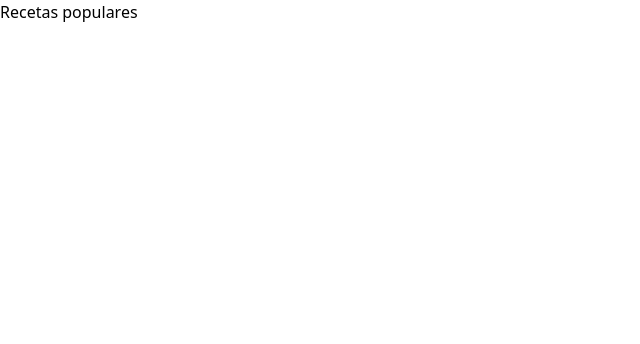
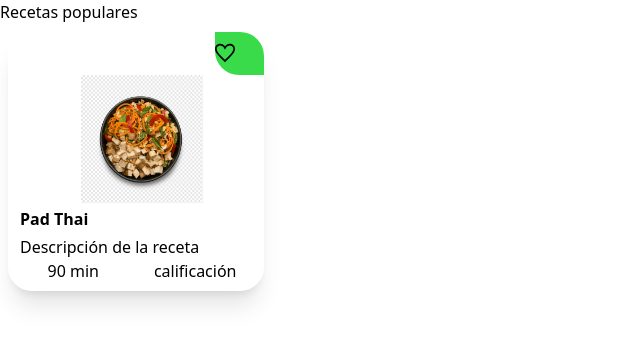
Before and after one commit to manugomz/Recetario, a React (Vite) app: page /recetas-populares in a window 1280 px wide. Shown: the top 344 px of the page, without its empty margins (0-640 px from the left). Built offline with nearby package versions, Linux system fonts and the light colour scheme.

Commit message:
Recipe box demo, styling missing

```diff
--- a/index.html
+++ b/index.html
@@ -4,7 +4,7 @@
     <meta charset="UTF-8" />
     <link rel="icon"  href="../public/images/logo.png" />
     <meta name="viewport" content="width=device-width, initial-scale=1.0" />
-    <title>Vite + React</title>
+    <title>Recetary</title>
   </head>
   <body>
     <div id="root"></div>
--- a/src/components/RecipeBox.jsx
+++ b/src/components/RecipeBox.jsx
@@ -2,7 +2,17 @@ import React from 'react';
 
 function RecipeBox() {
     return (
-        <div>
+        <div className='flex flex-col justify-around w-1/5 aspect-square shadow-xl bg-gray-200 rounded-3xl m-2 pl-3'>
+            <button className='flex items-center h-1/6 w-1/5 bg-main-green rounded-tr-3xl rounded-bl-3xl self-end hover:bg-black'>
+                <img className='h-5 self-center' src='../../public/images/fav.svg'/>
+            </button>
+            <img className='h-1/2 w-1/2 self-center' src='../../public/images/pad-thai.png'/>
+                <h2 className='font-semibold mt-1'>Pad Thai</h2>
+                <p className='font-semithin mt-1 text-gray-600'>Descripción de la receta</p>
+            <div className='flex justify-around pb-2'>
+                <p>90 min</p>
+                <p>calificación</p>
+            </div>
         </div>
     );
 }
--- a/tailwind.config.js
+++ b/tailwind.config.js
@@ -6,6 +6,9 @@ export default {
  "./src/**/*.{js,ts,jsx,tsx}",
   ],
   theme: {
+    colors: {
+      'main-green':'#39DB4A',
+    },
     extend: {
       fontFamily: {
         'Inter': ['Inter', 'sans-serif'],
```
Also changed, not shown: public/images/fav.svg (added), public/images/pad-thai.png (added).
